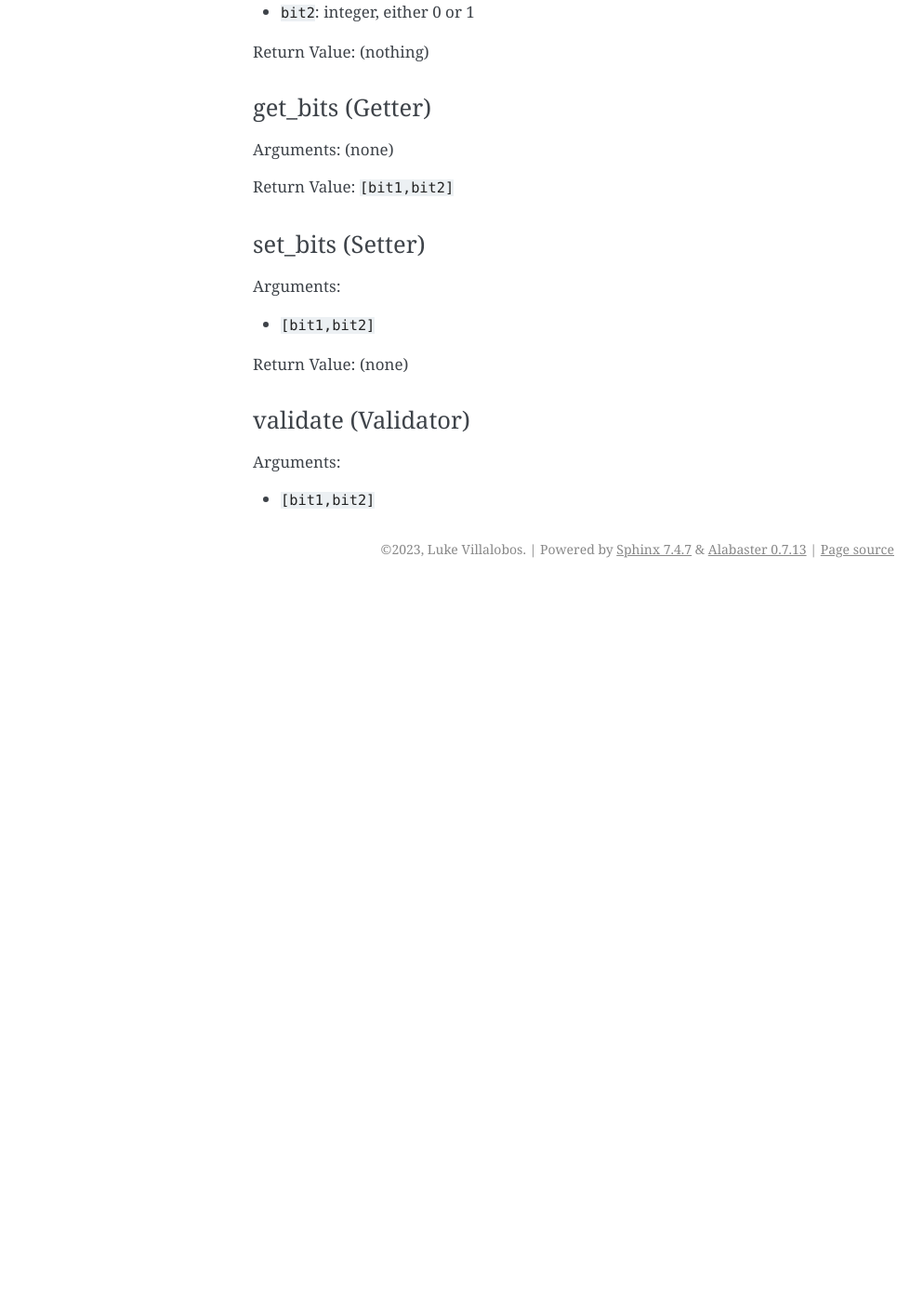
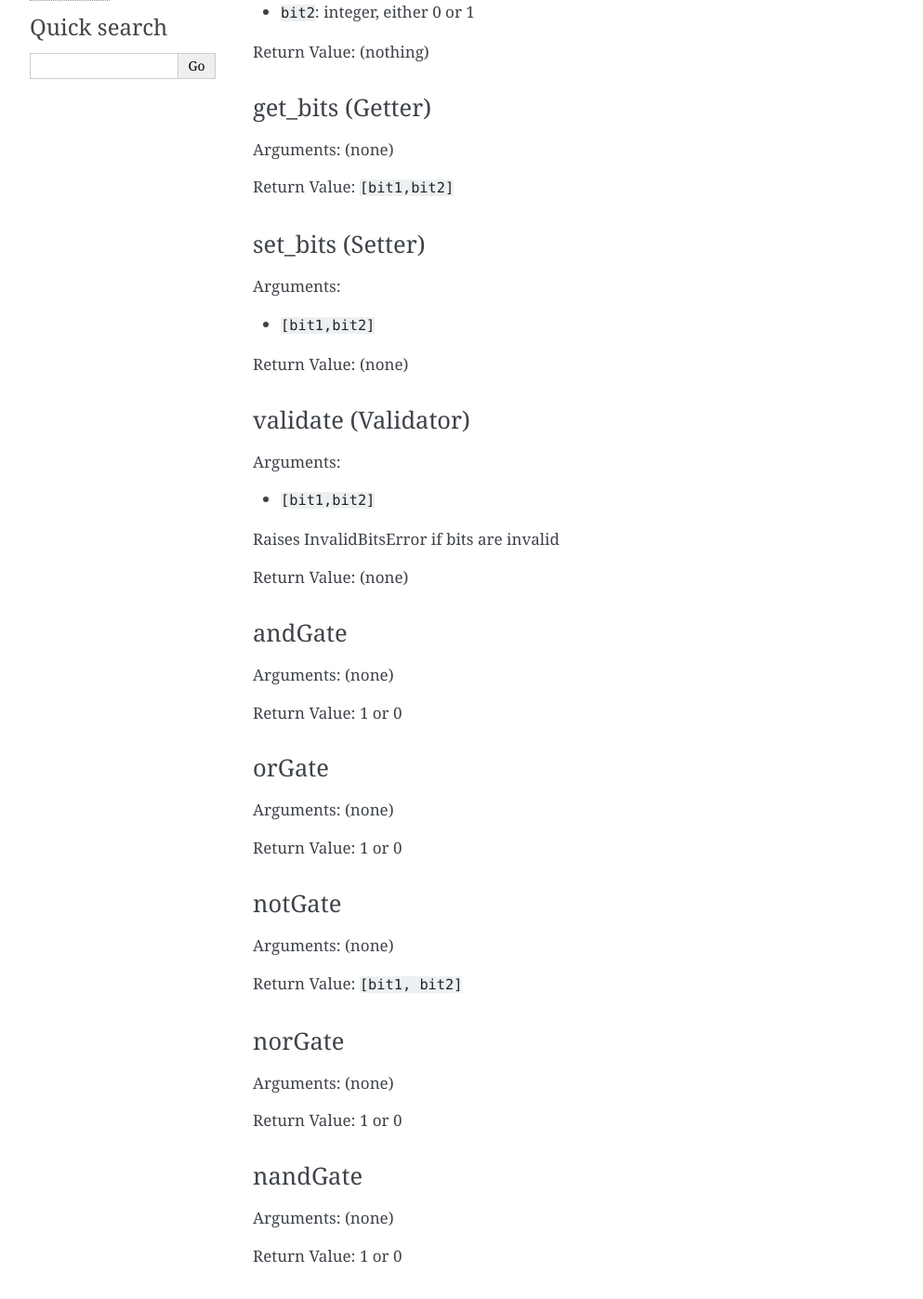
Before and after one commit to LukeVilla/bits_tools, a Sphinx documentation site: the page built from docs/README.rst, in a window 1280 px wide and 1400 px high, scrolled down 486 px. Shown: the top 1397 px of the window at 93% size, without its empty margins (148-1141 px from the left). Built offline with Sphinx 7.4.7, drawn with Linux system fonts in a browser that asks for light colours; before the commit the page ends 1116 px from its top, so only the background shows below that; some of the changed text lies outside the part shown.

Commit message:
Finished TwoBits docs!

```diff
--- a/docs/README.rst
+++ b/docs/README.rst
@@ -43,3 +43,55 @@
 Arguments:
 
 * :code:`[bit1,bit2]`
+
+Raises InvalidBitsError if bits are invalid
+
+Return Value: (none)
+
+andGate
+.......
+Arguments: (none)
+
+Return Value: 1 or 0
+
+orGate
+......
+Arguments: (none)
+
+Return Value: 1 or 0
+
+notGate
+.......
+Arguments: (none)
+
+Return Value: :code:`[bit1, bit2]`
+
+norGate
+.......
+Arguments: (none)
+
+Return Value: 1 or 0
+
+nandGate
+........
+Arguments: (none)
+
+Return Value: 1 or 0
+
+xorGate
+.......
+Arguments: (none)
+
+Return Value: 1 or 0
+
+xnorGate
+........
+Arguments: (none)
+
+Return Value: 1 or 0
+
+andGate
+.......
+Arguments: (none)
+
+Return Value: 1 or 0
```
Also changed, not shown: docs/sphinx-docs/README.html (+42 -0 lines), docs/sphinx-docs/_sources/README.rst.txt (+52 -0 lines), docs/sphinx-docs/searchindex.js (+1 -1 lines), 2 other files.
